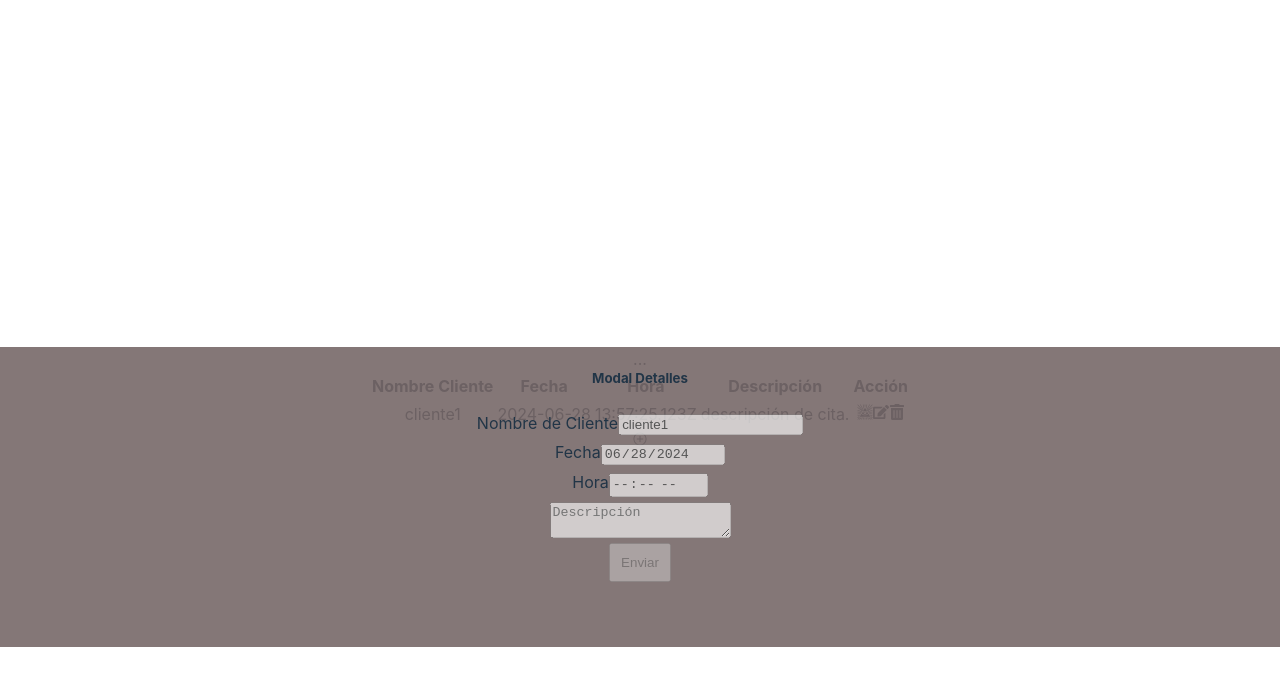
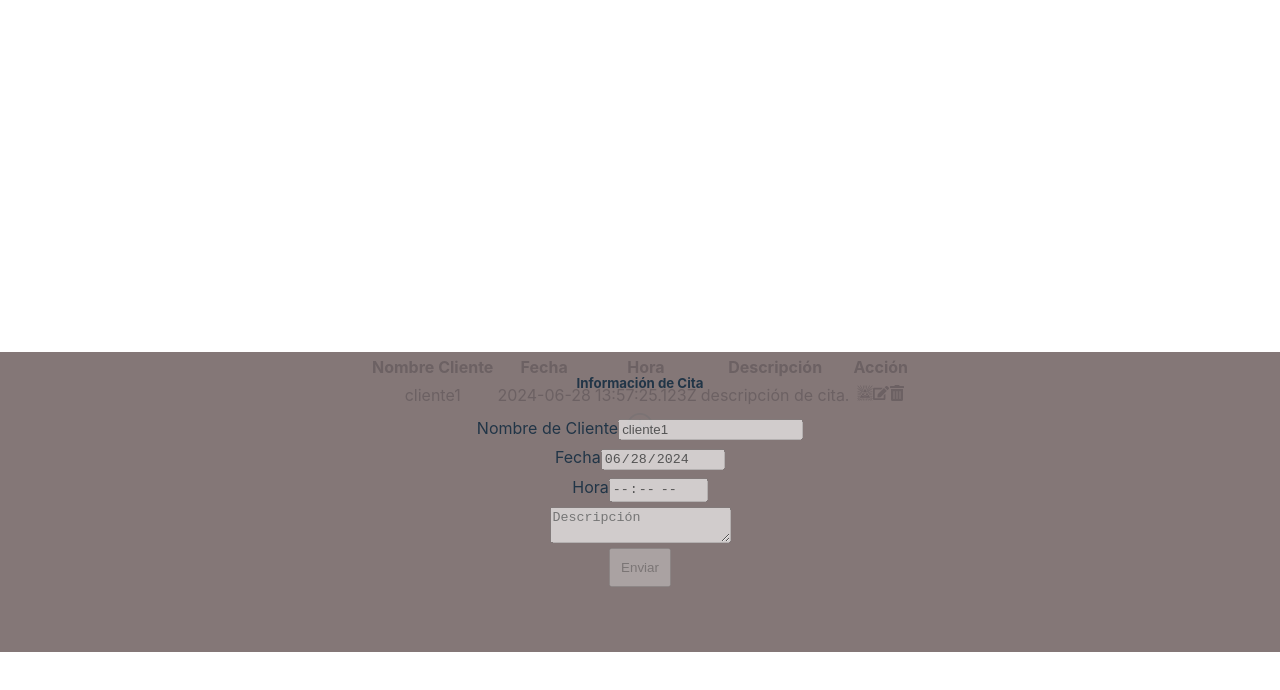
Before and after one commit to BorisLeightonI/pidway_front, a React (Vite) app: page / in a window 1280 px wide. Both pictures are taken after a click on the icon 864 px from the left and 412 px from the top of the page. Shown: the top 690 px of the page. Built offline with nearby package versions, Linux system fonts and the light colour scheme; data requests are answered from the project's data file.

Commit message:
Se llega hasta opción de eliminar con modal propio

```diff
--- a/src/App.jsx
+++ b/src/App.jsx
@@ -6,6 +6,7 @@ import Formulario from './components/formulario'
 import ContextFormProvider from './contextos/context'
 import ListaCitas from './components/listaCitas'
 import DetallesModal from './components/detallesModal'
+import DeleteModal from './components/deleteModal'
 
 function App() {
   const [count, setCount] = useState(0)
@@ -15,6 +16,7 @@ function App() {
     <ContextFormProvider>
       <DetallesModal/>
       <ListaCitas/>
+      <DeleteModal/>
     </ContextFormProvider>
     </>
   )
--- /dev/null
+++ b/src/components/deleteModal.jsx
@@ -0,0 +1,34 @@
+import React, { useContext, useState } from 'react'
+import { formContext } from '../contextos/context'
+import { DELETE, LOCAL_API, MENSAJE_TIMEOUT } from '../utils/constantes';
+import axios from 'axios';
+
+function DeleteModal() {
+  const {action, setAction, cita, setReload} = useContext(formContext);
+  const [showMessage, setShowMessage] = useState();
+  const handleCancel = ()=>setAction(null);
+  const handleAccept = (e) =>{
+    e.stopPropagation();
+    axios.delete(`${LOCAL_API}/citas/${cita.id}`)
+      .then(ans => {console.log(ans); setReload(p=>!p);})
+      .then(()=>{
+        setShowMessage(true);
+        setTimeout(() => {
+          setShowMessage(false);
+        }, MENSAJE_TIMEOUT);
+      })
+      .catch(err => console.error(err))
+  }
+  return (
+    <div className='modal_container delete' hidden={action!==DELETE} onClick={handleCancel}>
+      <p>DeleteModal: cita {cita?.id}</p>
+      <button onClick={handleCancel}>Cancelar</button>
+      <button onClick={handleAccept}>Aceptar</button>
+      {showMessage&&
+        <p className='deleted_message'>Cita Eliminada correctamente</p>
+      }
+    </div>
+  )
+}
+
+export default DeleteModal
--- a/src/components/detallesModal.jsx
+++ b/src/components/detallesModal.jsx
@@ -5,15 +5,16 @@ import Formulario from './formulario';
 import './detallesmodal.css'
 
 function DetallesModal() {
-  const {cita, action, setAction} = useContext(formContext);
+  const {cita, action, setAction, setCita} = useContext(formContext);
   const handleModalClick = (e)=>{
     e.preventDefault();
     e.stopPropagation();
-    setAction(null)
+    setCita();
+    setAction(null);
   };
   return (
     <div className='modal_container' hidden={!(action===SHOW || action===EDIT || action===CREATE)} onClick={handleModalClick}>
-      <h5>{action===SHOW?'Modal Detalles':'Editar'}</h5>
+      <h5>{action===SHOW?'Información de Cita':'Editar Cita'}</h5>
       <Formulario/>
     </div>
   )
--- a/src/components/detallesmodal.css
+++ b/src/components/detallesmodal.css
@@ -6,3 +6,9 @@
   background-color: rgba(117, 103, 103, 0.89);
   height: 300px;
 }
+.delete {
+  top: 25vh;
+}
+.deleted_message {
+  color: red;
+}
--- a/src/components/formulario.jsx
+++ b/src/components/formulario.jsx
@@ -7,7 +7,7 @@ import axios from "axios";
 
 
 function Formulario() {
-  const {cita, action, setReload} = useContext(formContext);
+  const {cita, action, setReload, setCita} = useContext(formContext);
   console.log('CITA DESDE FORMULARIO CONTEXT', cita);
   const [enviado, setEnviado] = useState(false);
 
@@ -19,7 +19,7 @@ function Formulario() {
                       .then(()=>{
                         setEnviado(true);
                         setTimeout(() => {
-                          setEnviado(false);
+                          setEnviado(false); setCita({});
                         }, MENSAJE_TIMEOUT);
                       })
                       .catch(err => console.error(err))
@@ -30,7 +30,7 @@ function Formulario() {
         .then(()=>{
           setEnviado(true);
           setTimeout(() => {
-            setEnviado(false);
+            setEnviado(false); setCita({});
           }, MENSAJE_TIMEOUT);
         })
         .catch(err => console.error(err))
--- a/src/components/listaCitas.jsx
+++ b/src/components/listaCitas.jsx
@@ -20,15 +20,18 @@ function ListaCitas() {
     setAction(EDIT);
     setCita(cita);
   }
-  const handleDelete = ()=>{
+  const handleDelete = (cita)=>{
     setAction(DELETE);
-    setCita();
+    setCita(cita);
   }
-  const handleAddCita = () => setAction(CREATE);
+  const handleAddCita = () => {
+    setCita({});
+    setAction(CREATE);
+  }
 
   return (
     <>
-      <div className="lista_citas">...
+      <div className="lista_citas">
         <table>
           <thead>
             <tr>
@@ -48,7 +51,7 @@ function ListaCitas() {
           <td>
             <GiAllSeeingEye onClick={()=>handleShow(cita)}/>
             <FaEdit onClick={()=>handleEdit(cita)}/>
-            <FaTrashAlt onClick={handleDelete}/>
+            <FaTrashAlt onClick={()=>handleDelete(cita)}/>
           </td>
         </tr>)
 
@@ -66,7 +69,7 @@ function ListaCitas() {
           />
         }
         </table>
-        <IoIosAddCircleOutline onClick={handleAddCita}/>
+        <IoIosAddCircleOutline size={'2em'} color='lightblue' onClick={handleAddCita}/>
       </div>
     </>
   )
```
